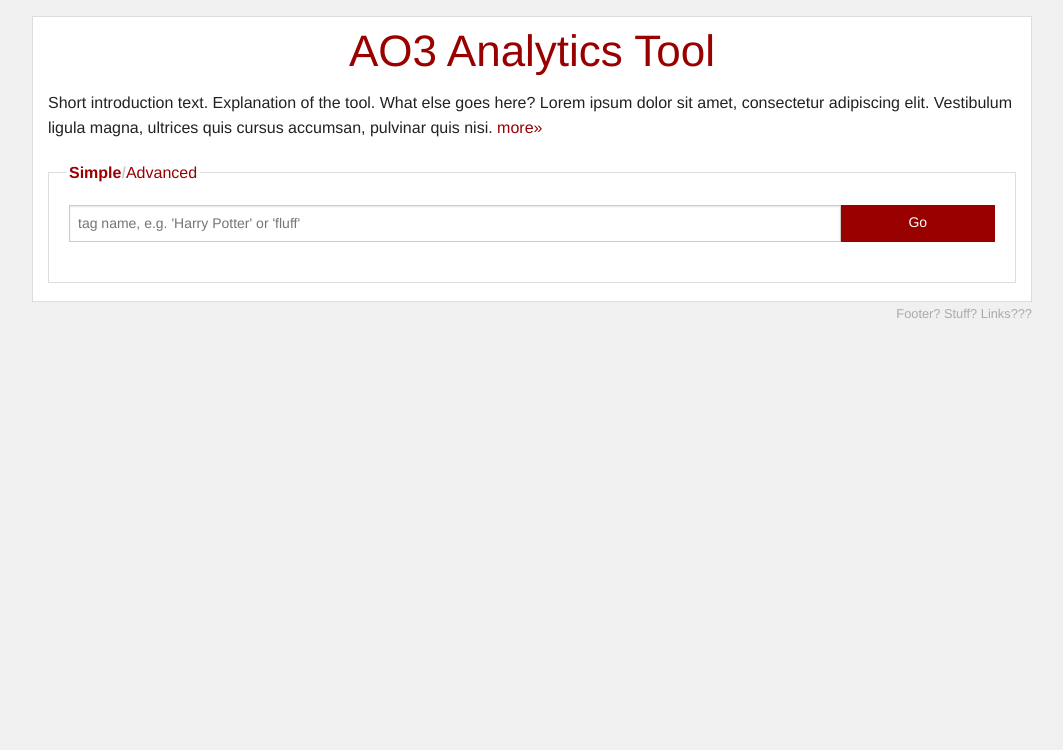
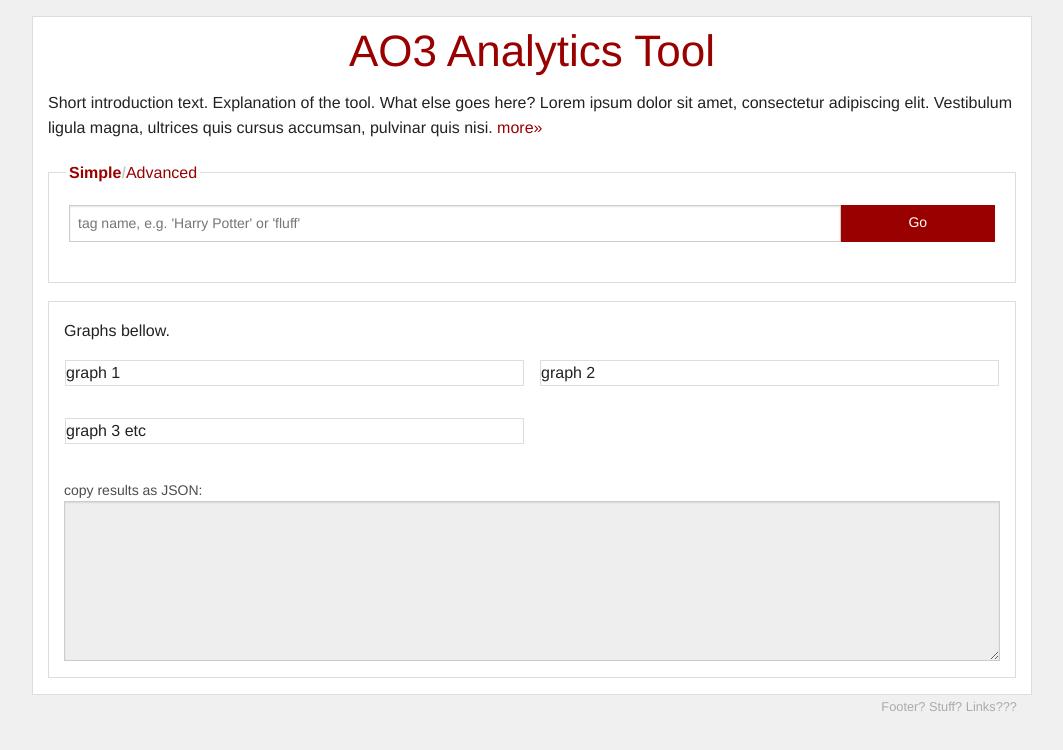
Before and after one commit to esgibter/fandomstats, a Python web app: template src/application/home/templates/index.html in a window 1280 px wide. Shown: the top 750 px of the page, without its empty margins (108-1171 px from the left). Run offline with Jinja, Linux system fonts and the light colour scheme; the template is opened without the code that fills it, so the values that code supplies are empty.

Commit message:
graph area format, load results into textarea

```diff
--- a/src/application/home/static/css/home.css
+++ b/src/application/home/static/css/home.css
@@ -1,22 +1,22 @@
-/* color style */
+/*************************** COLORS *****************************/
 
 a, h1 {
-	color:#990000;
+	color:#900;
 }
 
-.button {
-	background-color:#990000;
+.button,.button:focus {
+	background-color:#900;
 }
 
 a:hover, a:focus {
-	color:#cc0000;
+	color:#c00;
 }
 
 .button:hover {
-	background-color:#cc0000;
+	background-color:#c00;
 }
 
-/* layout */
+/*************************** LAYOUT ******************************/
 
 body {
 	background-color:#f0f0f0;
@@ -26,11 +26,58 @@ body {
 	border:1px solid #ddd;
 	margin-top:1rem;
 	background-color:white;
+	padding-bottom:1rem;
 }
 
 #main h1 {
 	text-align:center;
 }
+
+/*--------------------------- graph area */
+
+
+#graph-area {
+	/*display:none;*/
+	border:1px solid #ddd;
+	padding-top:1rem;
+}
+
+#graph-intro p:last-child {
+	margin-bottom:0;
+}
+
+@media only screen {
+	.graph {
+		padding:1rem;
+	}
+}
+
+@media only screen and (min-width: 64.063em) {
+	.graph:nth-child(odd) {
+		padding-right:0.5rem;
+	}
+
+	.graph:nth-child(even) {
+		padding-left:0.5rem;
+	}
+} /* min-width 641px, large screens; shiv to collapse central gutter */
+
+.graph div {
+	width:100%;
+	border:1px solid #ddd;
+}
+
+#json-field {
+	width:100%;
+	height:10rem;
+	font-size:small;
+	background-color:#eee;
+}
+
+
+
+
+/*------------------------------ footer */
 
 #footer {
 	color:#aaa;
--- /dev/null
+++ b/src/application/home/static/js/home.js
@@ -0,0 +1,53 @@
+$(".variant").hide();
+$(".variant.selected").show();
+
+//form tabs
+$("legend a").click(function(){
+	toggle = $(this);
+	var target = toggle.attr("href").replace("#","");
+	$("legend a").removeClass("selected");
+	toggle.addClass("selected");
+	$(".variant").removeClass("selected").hide();
+	$("#"+target).addClass("selected").show();
+ 	return false;
+});
+
+//more link in description
+moreDesc = $(".more-text");
+moreDesc.hide();
+descOpen = false;
+$("a.more").show().click(function(){
+	var moreLink = $(this);
+	if(descOpen) {
+	  	moreDesc.fadeOut("slow",function(){
+	  		moreLink.html("more&raquo;");
+	  	});
+	  	descOpen = false;
+	} else {
+		moreLink.html("&laquo;less");
+		moreDesc.fadeIn("slow");
+		descOpen = true;
+	}
+	return false;
+});
+
+var jsonField = $("#json-field");
+jsonField.val("");
+
+$("#json-field").click(function(){
+	this.focus();
+	this.select();
+});
+
+$("#search-btn").click(function(){
+	//$("#graph-area").show('fast');
+	var tagAPI = {};
+	tagAPI.url = "/api/v1.0/stats/tag/";
+	var tag = "Harry+Potter";
+	var params = {};
+	$.getJSON(tagAPI.url+tag, params, function(result, status, object){
+		console.log(object);
+		$("#json-field").val(object.responseText);
+	} );
+	return false;
+});
--- a/src/application/home/templates/index.html
+++ b/src/application/home/templates/index.html
@@ -19,11 +19,11 @@
 					<legend><a href="#simple" class="selected" id="simple-toggle">Simple</a>/<a href="#advanced" class="" id="simple-toggle">Advanced</a></legend>
 					<div id="simple" class="variant selected">
 						<div class="row collapse">
-					        <div class="small-10 columns">
+					        <div class="large-10 medium-9 small-12 columns">
 					          <input type="text" placeholder="tag name, e.g. 'Harry Potter' or 'fluff'">
 					    	</div>
-					    	<div class="small-2 columns">
-					          <a href="#" class="button postfix">Go</a>
+					    	<div class="large-2 medium-3 small-12 columns">
+					          <a href="#" id="search-btn" class="button postfix">Go</a>
 				        	</div>
 			      		</div>
 					</div>
@@ -31,6 +31,38 @@
 						much fields, very search.
 					</div>
 				</fieldset>
+				<div class="row collapse">
+					<div id="graph-area" class="large-12 columns">
+						<div class="row">
+							<div id="graph-intro" class="large-12 column">
+								<p>Graphs bellow.</p>
+							</div>
+						</div>
+						<div class="row">
+							<div class="small-12 medium-12 large-6 column graph">
+								<div>graph 1</div>
+							</div>
+							<div class="small-12 medium-12 large-6 column graph">
+								<div>graph 2</div>
+							</div>
+							<div class="small-12 medium-12 large-6 column end graph">
+								<div>graph 3 etc</div>
+							</div>
+						</div>
+						<div class="row">
+							<div id="json-export" class="large-12 column">
+								<p></p>
+								<label>copy results as JSON:</label>
+								<textarea placeholder="" id="json-field" readonly="readonly">
+								</textarea>
+							</div>
+						</div>
+
+					</div>
+
+				</div>
+				</div>
+
 			</div>
 			<div class="row" id="footer">
 				<div class="large-12 columns">
@@ -43,39 +75,7 @@
 	    <script>
 	      $(document).foundation();
 	      $("body").toggleClass("no-js");
-
-	      $(".variant").hide();
-	      $(".variant.selected").show();
-
-	      //form tabs
-	      $("legend a").click(function(){
-	      	toggle = $(this);
-	      	var target = toggle.attr("href").replace("#","");
-	      	$("legend a").removeClass("selected");
-	      	toggle.addClass("selected");
-	      	$(".variant").removeClass("selected").hide();
-	      	$("#"+target).addClass("selected").show();
-	      	return false;
-	      });
-
-	      //more link in description
-	      moreDesc = $(".more-text");
-	      moreDesc.hide();
-	      descOpen = false;
-	      $("a.more").show().click(function(){
-	      	var moreLink = $(this);
-	      	if(descOpen) {
-		      	moreDesc.fadeOut("slow",function(){
-		      		moreLink.html("more&raquo;");
-		      	});
-		      	descOpen = false;
-	      	} else {
-	      		moreLink.html("&laquo;less");
-	      		moreDesc.fadeIn("slow");
-	      		descOpen = true;
-	      	}
-	      	return false;
-	      });
 	    </script>
+	    <script src="{{ url_for('home.static', filename='js/home.js') }}"></script>
 	</body>
 </html>
```
